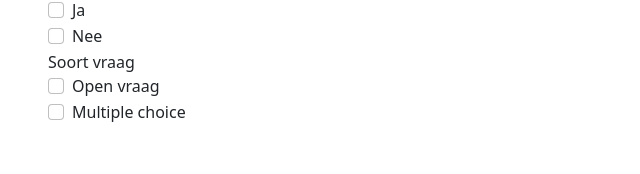
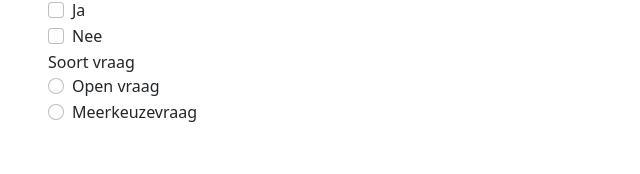
Before and after one commit to Sema-1054531/werkplaats-4-react, a React (Create React App) app in the folder one_piece/: page /questions/new in a window 1280 px wide. Shown: the part 246-420 px from the top of the page, without its empty margins (34-674 px from the left). Built offline with nearby package versions, Linux system fonts and the light colour scheme; the HTML template or start-up script is replaced by a standard one.

Commit message:
updated: AddQuestionForm.js

```diff
--- a/one_piece/src/components/AddQuestionForm.js
+++ b/one_piece/src/components/AddQuestionForm.js
@@ -76,25 +76,25 @@ const AddQuestionForm = () => {
               <label>Soort vraag</label>
               <div className="form-check">
                 <input
-                    type="checkbox"
+                    type="radio"
                     className="form-check-input"
                     id="open_vraag"
-                    checked={question_type=== 1}
-                    onChange={(e) => set_question_type(e.target.checked ? 1 : 0)}
-                    value={question_type === 1 ? 1 : 0}
+                    checked={question_type === "openvraag"}
+                    onChange={(e) => set_question_type("openvraag")}
+                    value="openvraag"
                 />
                 <label className="form-check-label" htmlFor="open_vraag">Open vraag</label>
               </div>
               <div className="form-check">
                 <input
-                    type="checkbox"
+                    type="radio"
                     className="form-check-input"
                     id="multiple_choice"
-                    checked={question_type === 0}
-                    onChange={(e) => set_question_type(e.target.checked ? 0 : 1)}
-                    value={question_type === 0 ? 0 : 1}
+                    checked={question_type === "meerkeuzevraag"}
+                    onChange={(e) => set_question_type("meerkeuzevraag")}
+                    value="meerkeuzevraag"
                 />
-                <label className="form-check-label" htmlFor="multiple_choice">Multiple choice</label>
+                <label className="form-check-label" htmlFor="multiple_choice">Meerkeuzevraag</label>
               </div>
             </div>
             <div style={{ paddingTop: '100px' }}>
```
Also changed, not shown: 1 other file (tests, documents, lock files or other folders).
